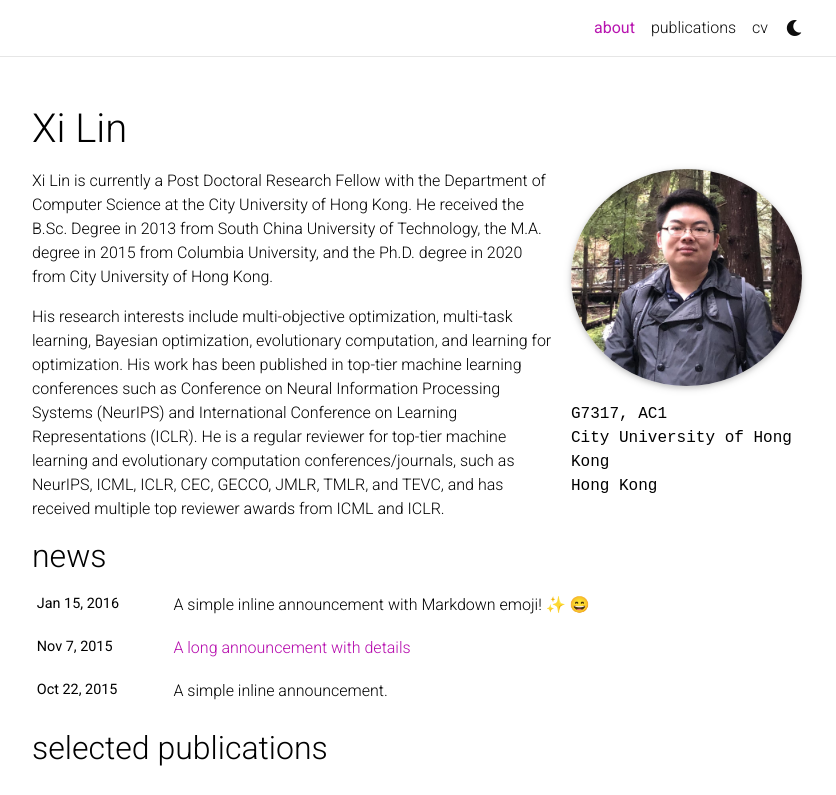
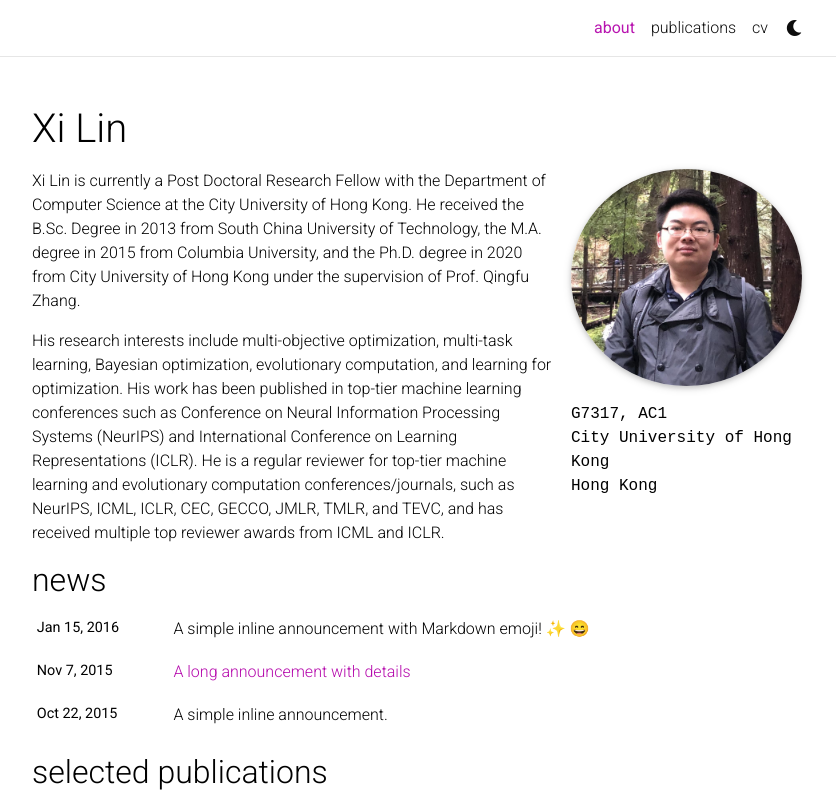
Before and after one commit to Xi-L/Xi-L.github.io, a Jekyll site: the page built from _pages/about.md, in a window 1280 px wide and 1089 px high, cut to the strip 0-795 px from the top of the window. Shown: the whole strip, without its empty margins (223-1059 px from the left). Built offline with Jekyll 4.4.1, drawn with Linux system fonts in a browser that asks for light colours; full-size pictures stand in for the smaller copies a plugin makes; emoji names are drawn with the system emoji font; comment, search, counter and statistics services are not loaded; a style sheet for code colours, icons or effects is not loaded.

Commit message:
Update about.md

```diff
--- a/_pages/about.md
+++ b/_pages/about.md
@@ -19,7 +19,7 @@ selected_papers: true # includes a list of papers marked as "selected={true}"
 social: true  # includes social icons at the bottom of the page
 ---
 
-Xi Lin is currently a Post Doctoral Research Fellow with the Department of Computer Science at the City University of Hong Kong. He received the B.Sc. Degree in 2013 from South China University of Technology, the M.A. degree in 2015 from Columbia University, and the Ph.D. degree in 2020 from City University of Hong Kong.
+Xi Lin is currently a Post Doctoral Research Fellow with the Department of Computer Science at the City University of Hong Kong. He received the B.Sc. Degree in 2013 from South China University of Technology, the M.A. degree in 2015 from Columbia University, and the Ph.D. degree in 2020 from City University of Hong Kong under the supervision of Prof. Qingfu Zhang.
 
 His research interests include multi-objective optimization, multi-task learning, Bayesian optimization, evolutionary computation, and learning for optimization. His work has been published in top-tier machine learning conferences such as Conference on Neural Information Processing Systems (NeurIPS) and International Conference on Learning Representations (ICLR). He is a regular reviewer for top-tier machine learning and evolutionary computation conferences/journals, such as NeurIPS, ICML, ICLR, CEC, GECCO, JMLR, TMLR, and TEVC, and has received multiple top reviewer awards from ICML and ICLR.
 
```
